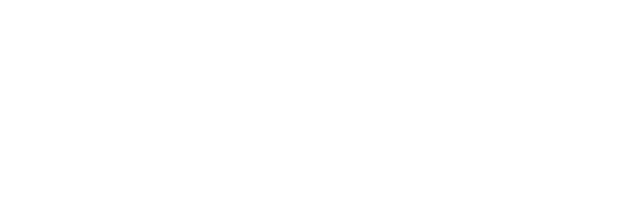
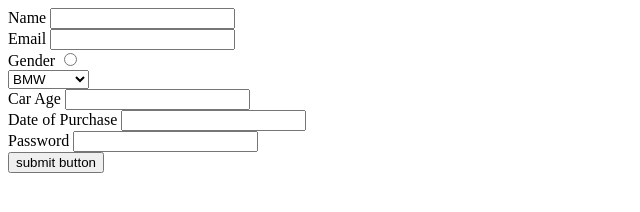
Before and after one commit to acciojob/car-insurance-form-Kumeriyakajal, a website: page main.html in a window 1280 px wide. Shown: the whole page, without its empty margins (0-640 px from the left). Drawn offline with Linux system fonts and the light colour scheme.

Commit message:
created a submission

```diff
--- a/main.html
+++ b/main.html
@@ -8,6 +8,43 @@
 
 <body>
 	<!-- the entire body must be written by student -->
+	<form >
+		<div>
+           <label for="name">Name</label>
+			<input type="text" id="name" required>
+		</div>
+		<div>
+           <label for="email">Email</label>
+			<input type="email" id="email" required>
+		</div>
+		<div>
+           <label for="gender">Gender</label>
+			<input type="radio" id="gender" required>
+		</div>
+		<div>
+			<select name="Car Brands">
+				<option value="bmw">BMW</option>
+				<option value="audi">Audi</option>
+				<option value="mercedez">Mercedez</option>
+			</select>
+		</div>
+		<div>
+           <label for="carage">Car Age</label>
+			<input type="number" id="carage" required>
+		</div>
+		<div>
+           <label for="name">Date of Purchase</label>
+			<input type="number" id="dop" required>
+		</div>
+		<div>
+           <label for="password">Password</label>
+			<input type="password" id="password" required>
+		</div>
+		<div>
+			<input type="button" id="Button" value="submit button" required>
+		</div>
+
+	</form>
     <script type="text/javascript" src="./script.js">
 </script>
 
```
